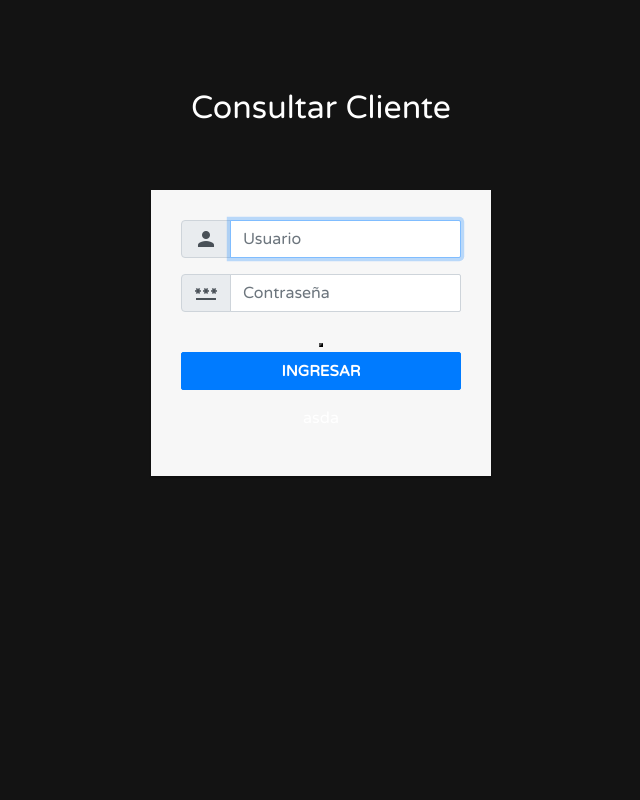
After one commit to dhernandezn/entra, a PHP site: page / in a window 1280 px wide. The commit adds this page. Shown: the whole page, without its empty margins (319-959 px from the left). Run offline with PHP 8.4, Linux system fonts and the light colour scheme.

Commit message:
agregado el front de login - revisar validacion

```diff
--- a/css/style.css
+++ b/css/style.css
@@ -433,10 +433,10 @@ table.table .avatar {
 #warning_ico:hover{
 	color: #F44336;
 }
-.form-control{
+/* .form-control{
 	border: solid;
 	font-size: large;
-}
+} */
 h3{
 	text-shadow:  2px 3px 4px #4e4b4b;
 }
--- /dev/null
+++ b/index.php
@@ -0,0 +1,138 @@
+<?php
+session_start();
+require_once("database.php");
+require_once("validar.php");
+
+/*
+if (isset($_SESSION['rut'])) {
+	//echo '<script> window.location="clientes.php";</script>';
+	$profile = $_SESSION['rut'];
+}
+*/
+date_default_timezone_set("America/Santiago");
+$hoy = date ("d-m-Y",time());
+$mensaje = "";
+try {
+
+if(isset($_POST['ingresar'])){
+    $model = new Consultas();
+    $model -> login(htmlspecialchars($_POST["user"]),htmlspecialchars($_POST["pass"]));
+    $mensaje = $model -> mensaje;
+}
+
+$mensaje = null;
+
+} catch (PDOException $e) {
+	 echo "ERROR: " . $e->getMessage();
+}
+
+?>
+<!DOCTYPE html>
+<html lang="en">
+<head>
+	<meta charset="UTF-8">
+	<meta name="viewport" content="width=device-width, initial-scale=1.0">
+	<title>##Revisión De Clientes##</title>
+	<link rel="apple-touch-icon" sizes="180x180" href="css/favicon/apple-touch-icon.png">
+	<link rel="icon" type="image/png" sizes="32x32" href="css/favicon/favicon-32x32.png">
+	<link rel="icon" type="image/png" sizes="16x16" href="css/favicon/favicon-16x16.png">
+	<link rel="manifest" href="/site.webmanifest">
+	<link rel="stylesheet" href="https://fonts.googleapis.com/css?family=Roboto|Varela+Round">
+	<link rel="stylesheet" href="css/bootstrap.min.css">
+	<link rel="stylesheet" href="https://fonts.googleapis.com/icon?family=Material+Icons">
+	<link rel="stylesheet" href="css/font-awesome.css">
+	<link rel="stylesheet" href="css/jquery-ui.min.css">
+	<link rel="stylesheet" href="css/style.css">
+
+
+	<script src="js/jquery.min.js"></script>
+	<script src="js/jquery-ui.js"></script>
+	<script src="js/popper.min.js"></script>
+	<script src="js/bootstrap.min.4.5.0.js"></script>
+	<script src="js/js.js"></script>
+
+
+  <script>
+	function dirigirA(){
+		window.location="subir.php"
+	}
+	document.addEventListener("keydown", e =>{
+		if(e.ctrlKey && e.altKey && e.key.toLowerCase() === "6"){
+			dirigirA()
+		}
+	})
+  </script>
+  <style>
+.login-form {
+    width: 340px;
+    margin: 50px auto;
+    border-radius: 5%;
+}
+.login-form form {
+    margin-bottom: 15px;
+    background: #f7f7f7;
+    box-shadow: 0px 2px 2px rgba(0, 0, 0, 0.3);
+    padding: 30px;
+}
+.login-form h2 {
+    margin: 0 0 15px;
+}
+.form-control, .btn {
+    min-height: 38px;
+    border-radius: 2px;
+}
+.input-group-addon .fa {
+    font-size: 18px;
+}
+.btn {
+    font-size: 15px;
+    font-weight: bold;
+}
+.bottom-action {
+  	font-size: 14px;
+}
+</style>
+</head>
+<body>
+    <div class="contenedor">
+	<div class="login-form">
+	    <header>
+		    <span class="titulo"><h2 class="main_title">Consultar Cliente</h2></span><br><br>
+		</header>
+		<div class="logincont">
+            <form action="<?php echo $_SERVER['PHP_SELF'];?>" method="post">
+            <div class="form-group">
+                <div class="input-group">
+                    <div class="input-group-prepend">
+                        <span class="input-group-text">
+                            <span class="material-icons">person</span>
+                        </span>
+                    </div>
+                    <input type="text" name="user" class="form-control" placeholder="Usuario" required="required" autofocus>
+                </div>
+            </div>
+            <div class="form-group">
+                <div class="input-group">
+                    <div class="input-group-prepend">
+                        <span class="input-group-text">
+                            <i class="material-icons">password</i>
+                        </span>
+                    </div>
+                    <input type="password" name="pass" class="form-control" placeholder="Contraseña" required="required">
+                </div>
+            </div>
+            <div class="form-group">
+                <button type="hidden" name="ingresar"></button>
+                <button type="submit" class="btn btn-primary btn-block">INGRESAR</button>
+            </div>
+            <p>asda<strong id="mensajes" value="<?php echo "asdas".$mensaje; ?>"><?php echo $mensaje; ?></strong></p>
+            <div class="bottom-action clearfix">
+                <!-- <label class="float-left form-check-label"><input type="checkbox"> Remember me</label> -->
+                <!-- <a href="#" class="float-right">Forgot Password?</a> -->
+            </div>
+            </form>
+        </div>
+	</div>
+    </div>
+</body>
+</html>
--- a/revisar-rut.php
+++ b/revisar-rut.php
@@ -24,7 +24,6 @@ try {
 	 //echo "fecha: ".$hoy;
 	 //echo "Personas Ingresadas: ".$cli_ingre;
 
-
 if(isset($_POST['actualizar'])){
 
 	$fec = $_POST["fecha_select"];
@@ -40,9 +39,6 @@ if(isset($_POST['actualizar'])){
 	$hoy = $fec;
 	$respuesta_cli = "Cantidad de Personas Ingresadas: ".$cli_ingre;
 }
-
-
-
 
 
 $mensaje = null;
--- a/validar.php
+++ b/validar.php
@@ -7,6 +7,10 @@
 class Consultas
 {
 	private $hoy;
+	public $mensaje;
+	public $busqueda;
+	public $hora;
+	public $fecha;
 
 	public function __construct(){
 		$this -> hoy = date ("d-m-Y",time());
@@ -632,5 +636,38 @@ class Consultas
 		$cli_ingre = $cli_ingre["peoples"];
 		return $cli_ingre;
 	}
+	public function agregarUsuarios(){
+		$dbc = Database::getInstance();
+		$insertar = $dbc -> prepare("INSERT INTO pep (pep_rut,pep_nombre)
+		VALUES (:_idn,:_nb)");
+		$insertar -> bindValue(':_idn',$_POST['rut']);
+		$insertar -> bindValue(':_nb',$_POST['nombre']);
+		$insertar -> execute();
+		if($insertar){
+			header("location: pep.php");
+		}
+		else{
+			header("location: pep.php");
+		}
+	}
+	public function login($user,$pass){
+		$dbh	= Database::getInstance();
+		$user 	= $_POST["user"];
+		$pass 	= $_POST["pass"];
+
+		$consulta = $dbh -> prepare("SELECT pw_usuario FROM usuarios WHERE n_usuario = :nuser");
+		$consulta -> bindParam(':nuser',$user);
+		$consulta -> execute();
+		$hash = $consulta->fetchColumn();
+
+		if(password_verify($pass,$hash)){
+			echo "bien ";
+			header("Location: revisar-rut.php");
+			exit();
+		}else{
+			echo "mal";
+			$this->mensaje="Usuario o contraseña incorrecta";
+		}
+	}
 }
 ?>
```
